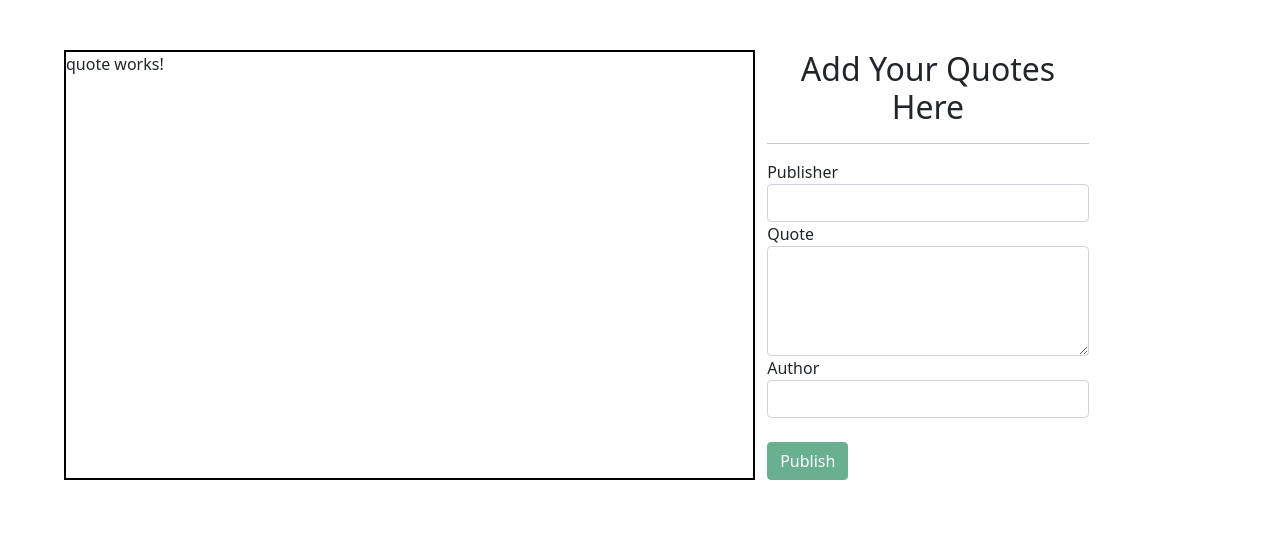
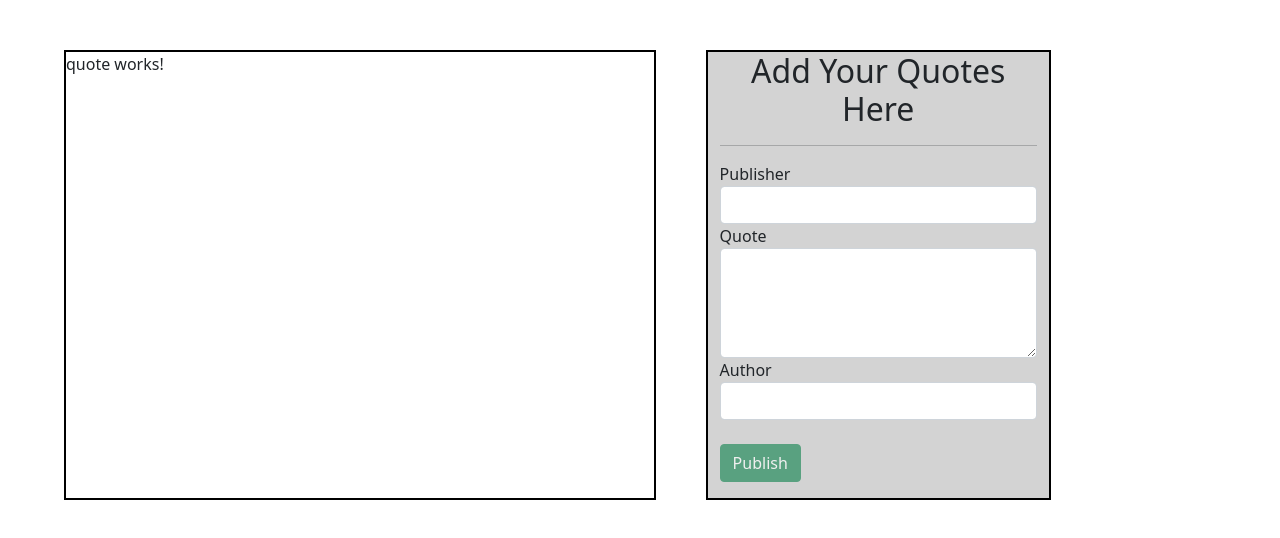
Before and after one commit to Hussein-omar-osman/quoteApp, an Angular app: page / in a window 1280 px wide. Shown: the top 538 px of the page. Built offline with nearby package versions, Linux system fonts and the light colour scheme.

Commit message:
adding form validation and display errors

```diff
--- a/src/app/app.component.css
+++ b/src/app/app.component.css
@@ -4,10 +4,5 @@
   margin: 50px auto;
 }
 .quote {
-  width: 60%;
-  border: 2px solid black;
+  width: 90%;
 }
-
-.quote-form {
-  width: 30%;
-}
--- a/src/app/app.component.html
+++ b/src/app/app.component.html
@@ -2,7 +2,4 @@
   <div class="quote">
     <app-quote></app-quote>
   </div>
-  <div class="quote-form">
-    <app-quote-form></app-quote-form>
-  </div>
 </div>
--- a/src/app/quote-form/quote-form.component.css
+++ b/src/app/quote-form/quote-form.component.css
@@ -0,0 +1,3 @@
+small {
+  color: red;
+}
--- a/src/app/quote-form/quote-form.component.html
+++ b/src/app/quote-form/quote-form.component.html
@@ -10,7 +10,13 @@
       name="publisher"
       ngModel
       required
+      #fInput="ngModel"
     />
+    <div>
+      <small *ngIf="fInput.invalid && fInput.touched"
+        >Publisher is a required field</small
+      >
+    </div>
 
     <label for="description">Quote</label>
     <textarea
@@ -20,7 +26,13 @@
       name="description"
       ngModel
       required
+      #sInput="ngModel"
     ></textarea>
+    <div>
+      <small *ngIf="sInput.invalid && sInput.touched"
+        >Qoute is a required field</small
+      >
+    </div>
     <label for="author">Author</label>
     <input
       type="text"
@@ -30,7 +42,13 @@
       name="author"
       ngModel
       required
+      #tInput="ngModel"
     />
+    <div>
+      <small *ngIf="tInput.invalid && tInput.touched"
+        >Author is a required field</small
+      >
+    </div>
 
     <br /><button
       type="submit"
@@ -41,3 +59,13 @@
     </button>
   </form>
 </div>
+
+<div>
+  <p>{{ publisher }}</p>
+</div>
+<div>
+  <p>{{ quote }}</p>
+</div>
+<div>
+  <p>{{ author }}</p>
+</div>
--- a/src/app/quote-form/quote-form.component.ts
+++ b/src/app/quote-form/quote-form.component.ts
@@ -7,9 +7,21 @@ import { NgForm } from '@angular/forms';
   styleUrls: ['./quote-form.component.css'],
 })
 export class QuoteFormComponent implements OnInit {
+  publisher: string;
+  quote: string;
+  author: string;
+
   onSubmit(form: NgForm) {
     console.log(form);
     console.log(form.value);
+    console.log(form.value.author);
+    console.log(form.value.description);
+    console.log(form.value.publisher);
+    this.publisher = form.value.publisher;
+    this.quote = form.value.description;
+    this.author = form.value.author;
+
+    form.reset();
   }
 
   constructor() {}
--- a/src/app/quote/quote.component.css
+++ b/src/app/quote/quote.component.css
@@ -0,0 +1,15 @@
+.quote-container {
+  display: flex;
+}
+
+.quotes {
+  width: 60%;
+  border: 2px solid black;
+}
+
+.quote-form {
+  width: 35%;
+  border: 2px solid black;
+  margin: 0 50px;
+  background-color: #d3d3d3;
+}
--- a/src/app/quote/quote.component.html
+++ b/src/app/quote/quote.component.html
@@ -1 +1,8 @@
-<p>quote works!</p>
+<div class="quote-container">
+  <div class="quotes">
+    <p>quote works!</p>
+  </div>
+  <div class="quote-form">
+    <app-quote-form></app-quote-form>
+  </div>
+</div>
```
